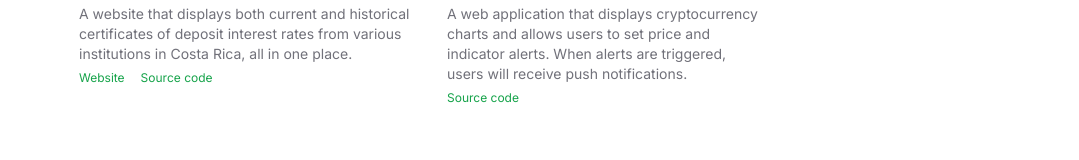
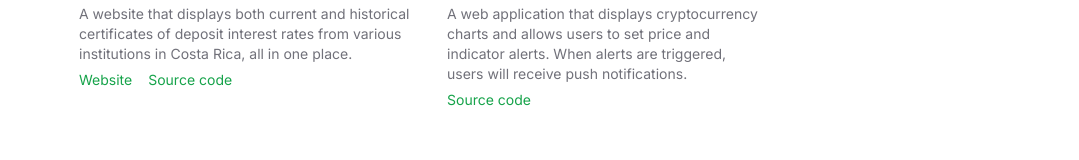
Before and after one commit to gggonzalo/portfolio-website, a Next.js app: page / in a window 1280 px wide. Shown: the part 444-604 px from the top of the page, without its empty margins (201-1280 px from the left). Built offline with nearby package versions, Linux system fonts and the light colour scheme.

Commit message:
Make links a bit bigger

```diff
--- a/app/page.tsx
+++ b/app/page.tsx
@@ -53,14 +53,14 @@ export default function Home() {
             </p>
             <div className="flex gap-4">
               <Link
-                className="text-xs"
+                className="text-sm"
                 href="https://cdpscostarica.gggonzalo.com/"
                 target="_blank"
               >
                 Website
               </Link>
               <Link
-                className="text-xs"
+                className="text-sm"
                 href="https://github.com/gggonzalo/tasas-cdp-cr"
                 target="_blank"
               >
@@ -77,7 +77,7 @@ export default function Home() {
             </p>
             <div className="flex gap-4">
               <Link
-                className="text-xs"
+                className="text-sm"
                 href="https://github.com/gggonzalo/trading-project"
                 target="_blank"
               >
```
